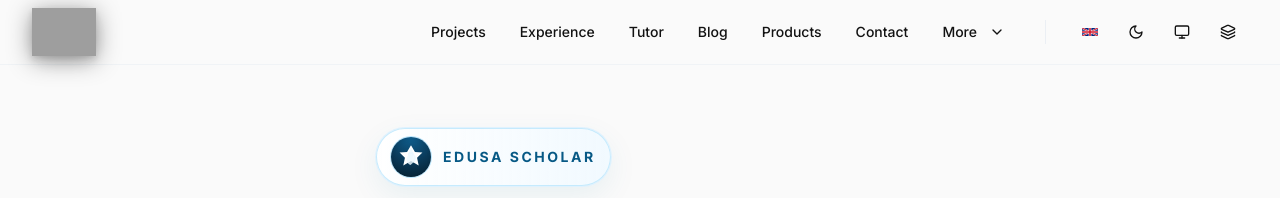
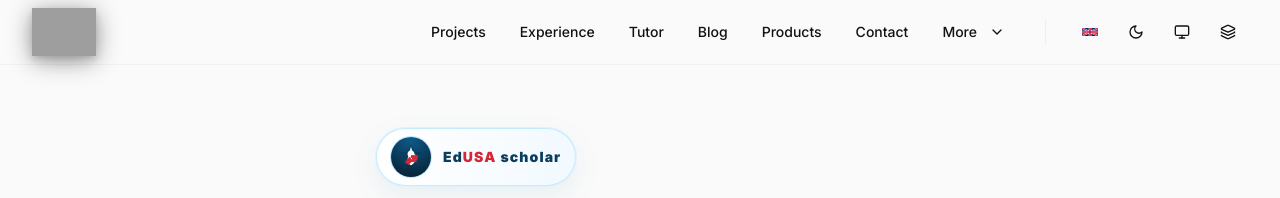
Before and after one commit to MS0C54073/muzoprof, a Next.js app: page / in a window 1280 px wide. Shown: the top 198 px of the page. Built offline with nearby package versions, Linux system fonts and the light colour scheme; grey boxes are pictures that could not be loaded.

Commit message:
Updated hero section

```diff
--- a/src/components/portfolio/hero-section.tsx
+++ b/src/components/portfolio/hero-section.tsx
@@ -26,24 +26,27 @@ function EdusaScholarBadge() {
         >
           <path
             d="M60 10L77 39L109 41L86 63L93 96L60 77L27 96L34 63L11 41L43 39L60 10Z"
-            fill="currentColor"
-            className="text-white"
+            fill="#0a3d5e"
           />
           <path
-            d="M60 36c-7 0-12.5 5.5-12.5 12.5 0 2.5.7 4.9 2 6.9L60 75l10.5-19.6c1.3-2 2-4.4 2-6.9C72.5 41.5 67 36 60 36Z"
-            fill="#eaf7ff"
+            d="M60 32c-8.4 0-15 6.6-15 15 0 2.4.6 4.8 1.8 6.8L60 78l13.2-24.2c1.2-2 1.8-4.4 1.8-6.8 0-8.4-6.6-15-15-15Z"
+            fill="#ffffff"
           />
-          <path
-            d="M47 79c5.2 7.4 15 12.5 13 12.5-2 0-10.5-5.1-13-12.5Z"
-            fill="#eaf7ff"
-          />
-          <path d="M57 44c8 4 18 13 16 27-2 15-10 21-16 23-4-2-12-7-15-17-3-11 1-23 15-33Z" fill="#edf9ff" opacity="0.8"/>
-          <path d="M70 48c7 3 11 9 11 16 0 8-3 15-9 18l-5 2 5-17 2-19Z" fill="#edf9ff"/>
-          <path d="M60 18l7 20h-14l7-20Z" fill="#edf9ff" opacity="0.9"/>
+          <path d="M44 80c7 11 16 15 16 15s9-4 16-15l-16 9-16-9Z" fill="#ffffff" />
+          <path d="M60 45c8 3 17 11 15 25-2 15-9 21-15 24-4-2-11-7-14-17-3-11 2-23 14-32Z" fill="#ffffff" opacity="0.85"/>
+          <path d="M72 46c8 4 12 10 12 18 0 9-5 16-12 20l-7 3 7-19 0-22Z" fill="#ffffff"/>
+          <path d="M60 16l7 21h-14l7-21Z" fill="#ffffff" opacity="0.9"/>
+          <path d="M34 83L56 58L64 76L51 94L34 83Z" fill="#d72638"/>
+          <path d="M38 80L54 60L60 75L47 90L38 80Z" fill="#d72638"/>
+          <path d="M60 52H90V64H60V52Z" fill="#d72638"/>
+          <path d="M64 61H88V72H64V61Z" fill="#d72638"/>
+          <path d="M60 70H84V81H60V70Z" fill="#d72638"/>
         </svg>
       </div>
-      <span className="text-xs font-bold tracking-[0.18em] text-sky-800 uppercase dark:text-sky-100 sm:text-sm">
-        EdUSA Scholar
+      <span className="text-xs font-black tracking-[0.08em] sm:text-sm" aria-label="EdUSA scholar">
+        <span className="text-[#0a3d5e]">Ed</span>
+        <span className="text-[#d72638]">USA</span>
+        <span className="ml-1 text-[#0a3d5e] lowercase">scholar</span>
       </span>
     </div>
   );
```
